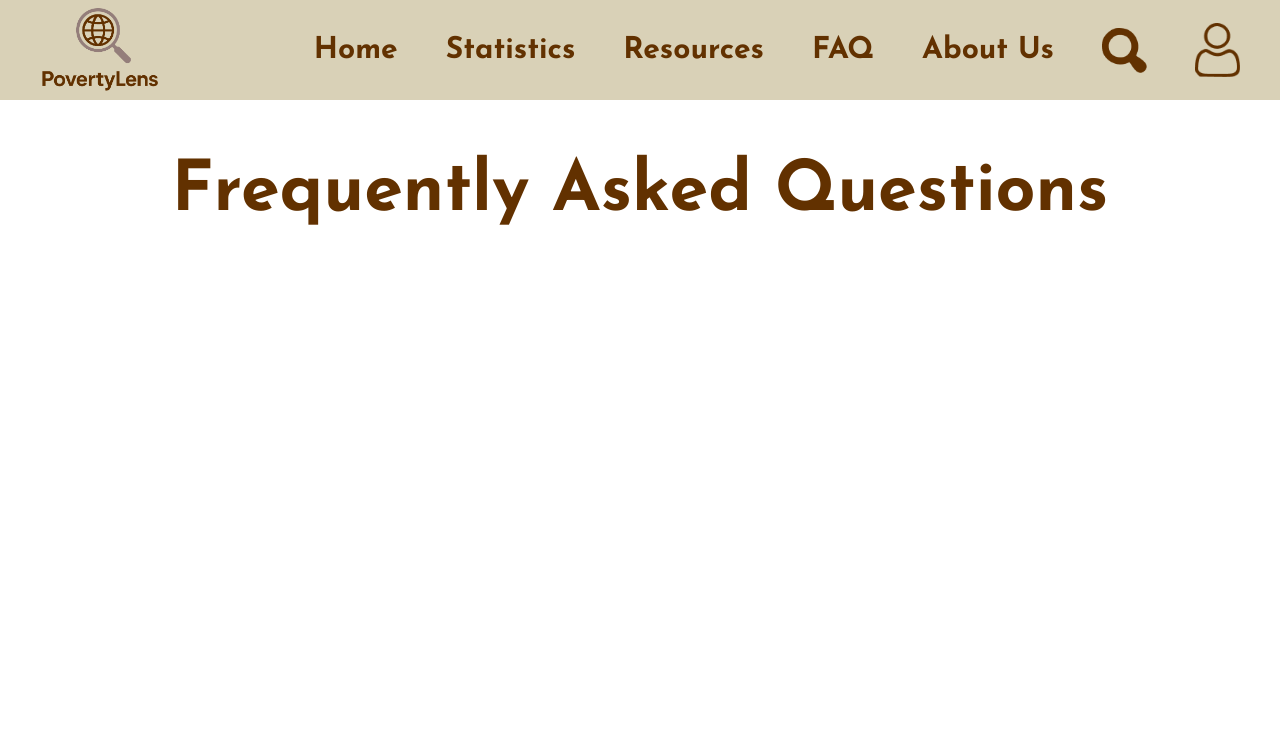
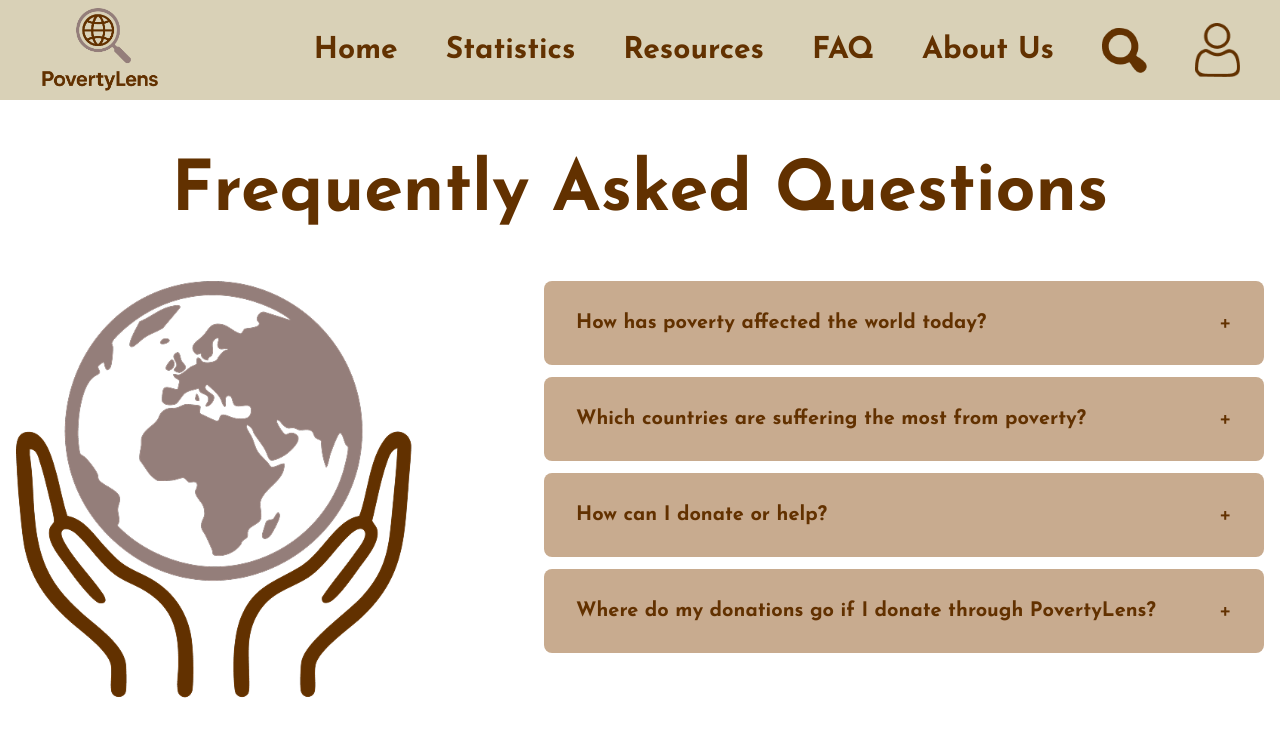
Before and after one commit to Revolution5/PovertyLens, a Next.js app in the folder frontend/: page /FAQ in a window 1280 px wide. Shown: the top 736 px of the page. Built offline with nearby package versions, Linux system fonts and the light colour scheme.

Commit message:
Add FAQ and edit hover button color

```diff
--- a/frontend/app/FAQ/page.tsx
+++ b/frontend/app/FAQ/page.tsx
@@ -1,9 +1,103 @@
+"use client";
+import { useState } from "react";
+import Image from "next/image";
+
 export default function FAQ(){
+    const [openIndex, setOpenIndex] = useState<number | null>(null);
+
+    const faqs = [
+        {
+            question: "How has poverty affected the world today?",
+            answer: "Global poverty continues to be a significant issue that results in severe consequences. It directly impacts health, and nutrition, as many communities lack access to basic necessities such as clean water, sanitation, and sufficient nutritious food, leading to poor health and lower life expenctantcy. Economically, poverty is linked to food insecurity, stifles community investment, and an increase in global crises vulnerability to pandemics, climate disasters, and conflicts. Despite progress in some areas, hundreds of millions of people still live on just a few dollars a day."
+        },
+
+        {
+            question: "Which countries are suffering the most from poverty?",
+            answer: (
+                <div>
+                    <p className="mb-4">The majority of those living in extreme poverty reside in Sub-Saharan Africa, where economic growth is weak and population growth is high. Some countries that have been suffering long-term from high poverty and are facing political instability, conflict, and reliance on subsistence agriculture include: South Sudan, Burundi, Central African Republic, Yemen, and Somalia.</p>
+                    <p className="mt-4"><strong>Note:</strong> For the most up-to-date and comprehensive information, we recommend checking the <strong>Statistics</strong> tab above.</p>
+                </div>
+            )
+        },
+
+        {
+            question: "How can I donate or help?",
+            answer: (
+                <div>
+                    <p className="mb-2">There are a couple of great options for making donations:</p>
+                    <p className="mb-2"><strong>1. Through our website:</strong> You can donate directly through PovertyLens to support our mission and programs.</p>
+                    <p><strong>2. External Resources:</strong> Alternatively, you can navigate to the <strong>Resources → Donations & Volunteering</strong> section of our site. From there, simply click on one of the options in the list of reputable organizations focusing on poverty reduction. This will allow you to choose what aligns best with your donation goals.</p>
+                </div>
+            )
+        },
+        {
+            question: "Where do my donations go if I donate through PovertyLens?",
+            answer: (
+                <div>
+                    <p className="mb-2">If you donate directly through the PovertyLens website, your contribution goes into our general fund and is straegically allocated to support a variety of core programs. These programs focus on the following high-impact areas:</p>
+                    <p className="mb-1">1. Affordable Housing & Shelter</p>
+                    <p className="mb-1">2. Food Security & Nutrition</p>
+                    <p className="mb-1">3. Integrated Health Services</p>
+                    <p className="mb-1">4. Education & Workforce Development</p>
+                    <p className="mb-1">5. Operational Costs</p>
+                </div>
+            )
+        }
+    ];
+
     return (
         <div className="min-h-screen">
             <h1 className="pt-10 pb-1 text-center text-[70px] text-[#623100] font-black">
                 Frequently Asked Questions
             </h1>
+
+            {/* Two Column Layout */}
+            <div className="max-w-7xl mx-auto px-4 py-8 flex gap-12 items-start">
+
+                {/* Left Column - World Image */}
+                <div className="flex-[2]">
+                    <Image
+                        src="/faqicon.png"
+                        alt="World in hands illustration"
+                        width={400}
+                        height={400}
+                        className="object-contain"
+                    />
+                </div>
+
+                {/* Right Column - FAQ Accordion */}
+                <div className="flex-[3] space-y-3">
+                    {faqs.map((faq, index) => (
+                        <div
+                            key={index}
+                            className="bg-[#C8AB8F] rounded-lg overflow-hidden"
+                        >
+                            {/* Question Button */}
+                            <button
+                                onClick={() => setOpenIndex(openIndex === index ? null : index)}
+                                className="w-full px-8 py-6 text-left flex justify-between items-center hover:bg-[#D8B99B] transition-colors"
+                            >
+                                <span className="text-[20px] font-bold text-[#623100]">
+                                    {faq.question}
+                                </span>
+                                <span className="text-[24px] text-[#623100]">
+                                    {openIndex === index ? '−' : '+'}
+                                </span>
+                            </button>
+
+                            {/* Answer (only shows when open) */}
+                            {openIndex === index && (
+                                <div className="px-8 py-6 bg-white border-t border-[#D0C8BD]">
+                                    <div className="text-[18px] text-[#623100] leading-relaxed">
+                                        {faq.answer}
+                                    </div>
+                                </div>
+                            )}
+                        </div>
+                    ))}
+                </div>
+            </div>
         </div>
     )
 }
--- a/frontend/app/page.tsx
+++ b/frontend/app/page.tsx
@@ -34,25 +34,25 @@ export default function Home() {
                 {/* Four interactive buttons */}
                 <div className="flex gap-8 justify-center pt-16">
                     <Link href="/upload-story">
-                        <button className="bg-[#AC7F5E] px-12 py-12 rounded-3xl text-[#623100] text-[30px] font-semibold hover:bg-[#A67C52] transition-colors">
+                        <button className="bg-[#AC7F5E] px-12 py-12 rounded-3xl text-[#623100] text-[30px] font-semibold hover:bg-[#C9956E] transition-colors">
                             Upload a story
                         </button>
                     </Link>
 
                     <Link href="/view-stories">
-                        <button className="bg-[#AC7F5E] px-12 py-12 rounded-3xl text-[#623100] text-[30px] font-semibold hover:bg-[#A67C52] transition-colors">
+                        <button className="bg-[#AC7F5E] px-12 py-12 rounded-3xl text-[#623100] text-[30px] font-semibold hover:bg-[#C9956E] transition-colors">
                             View your stories
                         </button>
                     </Link>
 
                     <Link href="/play-freerice">
-                        <button className="bg-[#AC7F5E] px-12 py-12 rounded-3xl text-[#623100] text-[30px] font-semibold hover:bg-[#A67C52] transition-colors">
+                        <button className="bg-[#AC7F5E] px-12 py-12 rounded-3xl text-[#623100] text-[30px] font-semibold hover:bg-[#C9956E] transition-colors">
                             Play FreeRice
                         </button>
                     </Link>
 
                     <Link href="/donations-volunteer">
-                        <button className="bg-[#AC7F5E] px-12 py-12 rounded-3xl text-[#623100] text-[30px] font-semibold hover:bg-[#A67C52] transition-colors">
+                        <button className="bg-[#AC7F5E] px-12 py-12 rounded-3xl text-[#623100] text-[30px] font-semibold hover:bg-[#C9956E] transition-colors">
                             Donate Now!
                         </button>
                     </Link>
```
